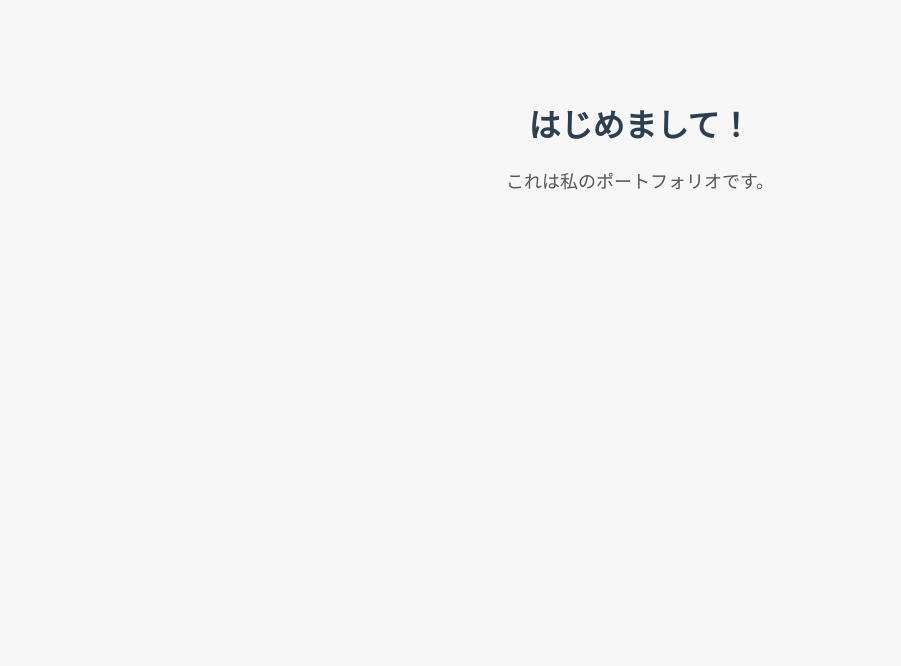
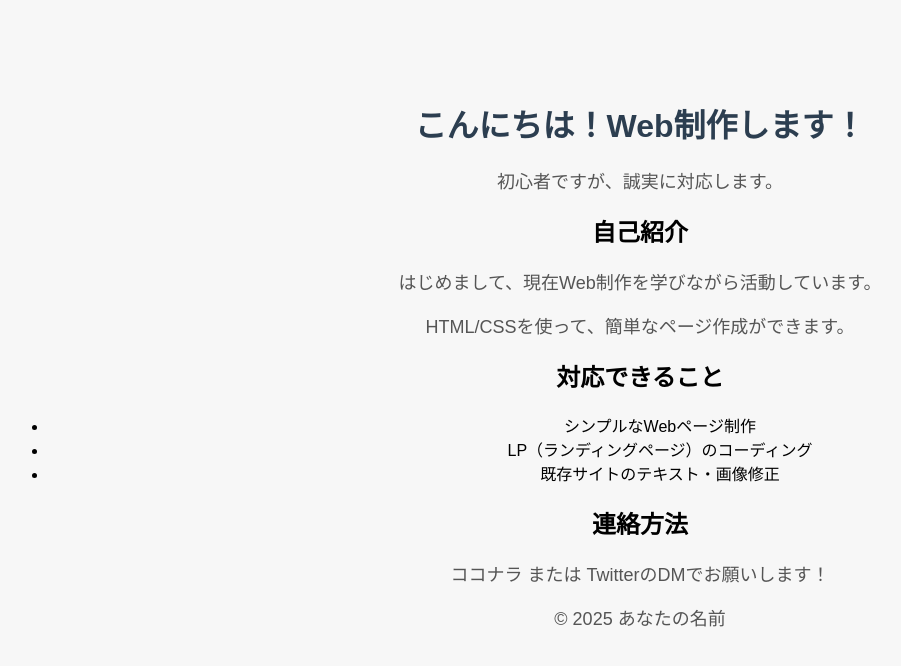
Before and after one commit to sika411/my-portfolio, a plain HTML site: page index.html in a window 1280 px wide. Shown: the whole page, without its empty margins (0-901 px from the left). Drawn offline with Linux system fonts and the light colour scheme.

Commit message:
index.html

```diff
--- a/index.html
+++ b/index.html
@@ -1,12 +1,39 @@
 <!DOCTYPE html>
 <html lang="ja">
 <head>
-  <meta charset="UTF-8">
-  <title>My Portfolio</title>
-  <link rel="stylesheet" href="style.css">
+  <meta charset="UTF-8" />
+  <meta name="viewport" content="width=device-width, initial-scale=1.0"/>
+  <title>ポートフォリオ - あなたの名前</title>
+  <link rel="stylesheet" href="style.css" />
 </head>
 <body>
-  <h1>はじめまして！</h1>
-  <p>これは私のポートフォリオです。</p>
+  <header>
+    <h1>こんにちは！Web制作します！</h1>
+    <p>初心者ですが、誠実に対応します。</p>
+  </header>
+
+  <section>
+    <h2>自己紹介</h2>
+    <p>はじめまして、現在Web制作を学びながら活動しています。</p>
+    <p>HTML/CSSを使って、簡単なページ作成ができます。</p>
+  </section>
+
+  <section>
+    <h2>対応できること</h2>
+    <ul>
+      <li>シンプルなWebページ制作</li>
+      <li>LP（ランディングページ）のコーディング</li>
+      <li>既存サイトのテキスト・画像修正</li>
+    </ul>
+  </section>
+
+  <section>
+    <h2>連絡方法</h2>
+    <p>ココナラ または TwitterのDMでお願いします！</p>
+  </section>
+
+  <footer>
+    <p>&copy; 2025 あなたの名前</p>
+  </footer>
 </body>
 </html>
```
